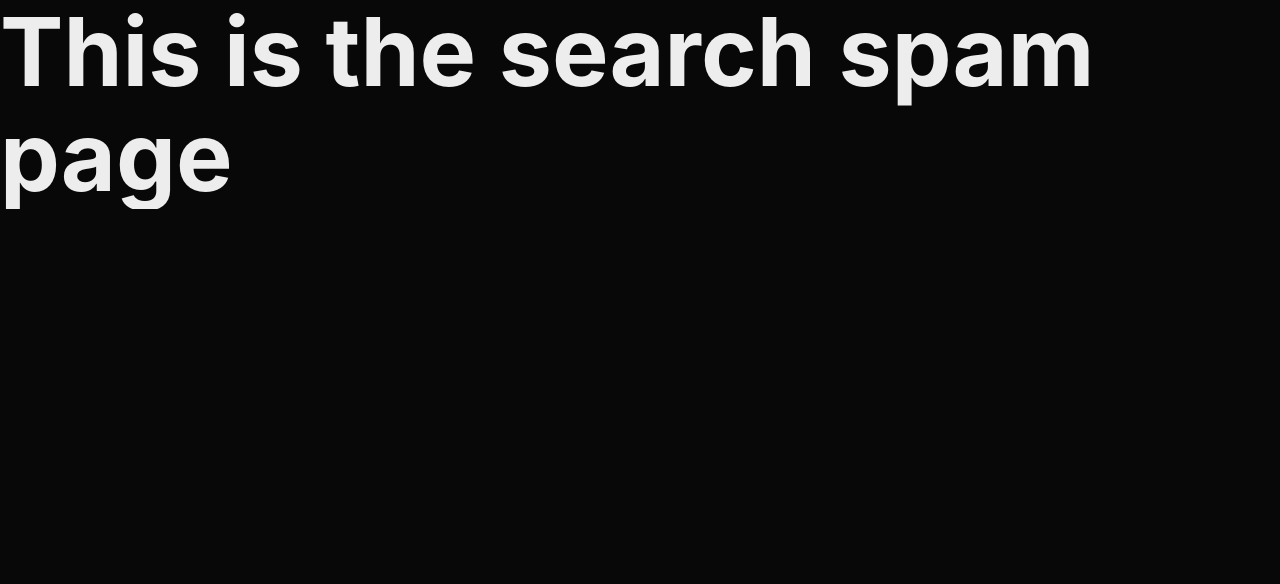
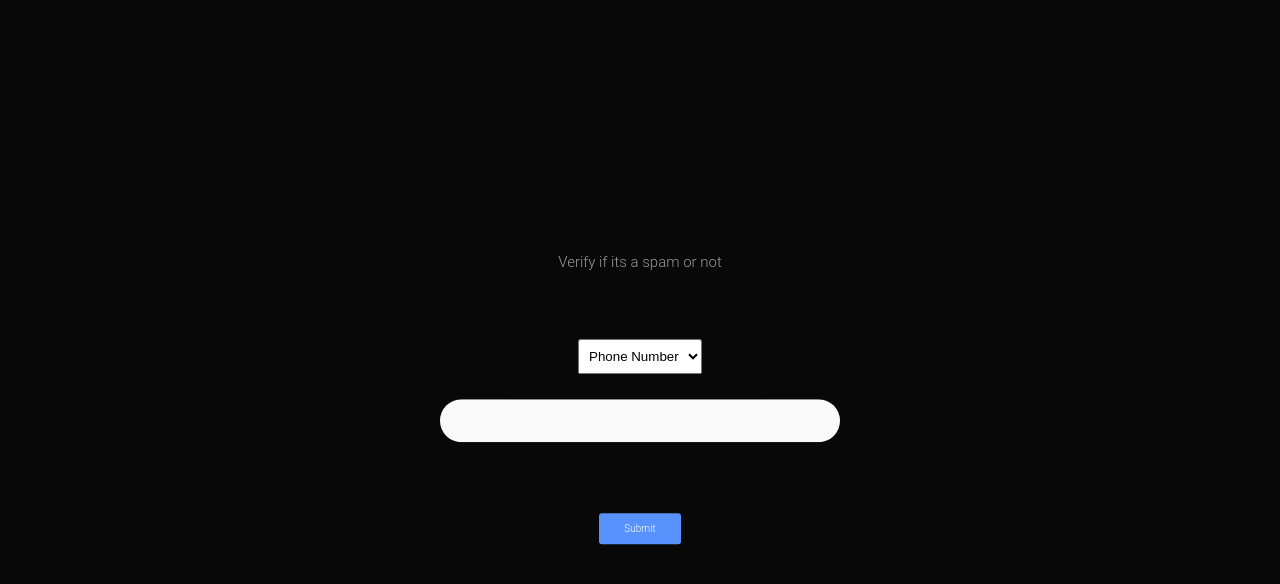
Before and after one commit to JazzBlaze/SpamEye, a React (Create React App) app: page /search-spam in a window 1280 px wide. Shown: the top 584 px of the page. Built offline with nearby package versions, Linux system fonts and the light colour scheme.

Commit message:
backend update

```diff
--- a/package.json
+++ b/package.json
@@ -7,6 +7,7 @@
     "@emotion/styled": "^11.10.6",
     "@mui/icons-material": "^5.11.11",
     "@mui/material": "^5.11.14",
+    "@supabase/supabase-js": "^2.12.1",
     "@testing-library/jest-dom": "^5.16.5",
     "@testing-library/react": "^13.4.0",
     "@testing-library/user-event": "^13.5.0",
--- /dev/null
+++ b/src/pages/Supabaseclient.js
@@ -0,0 +1,8 @@
+
+import { createClient } from '@supabase/supabase-js'
+
+const supabaseUrl = process.env.REACT_APP_SUPABASE_URL
+const supabaseKey = process.env.REACT_APP_AMON_KEY
+const supabase = createClient(supabaseUrl, supabaseKey)
+
+export default supabase
--- a/src/pages/report-spam.jsx
+++ b/src/pages/report-spam.jsx
@@ -1,9 +1,46 @@
 import React, { useEffect, useState } from "react";
 import { useRef } from "react";
-function Report(){
-const [selects,setSelects]=useState();
-const [value,setvalue]=useState();
-const [formError, setFormError] = useState(null);
+import supabase from "./Supabaseclient"
+function Report() {
+    const [selects, setSelects] = useState();
+    const [value, setvalue] = useState();
+    const [formError, setFormError] = useState(null);
+
+    const handleSubmit = async (e) => {
+        e.preventDefault()
+        if (selects == "Phone Number") {
+            const { data, error } = await supabase
+                .from('phoneno')
+                .insert([{ value }])
+
+            if (error) {
+                console.log(error)
+                setFormError('Please fill in all the fields correctly.')
+            }
+            if (data) {
+                console.log(data)
+                setFormError(null)
+
+            }
+        }
+        if (selects == "UPI ID") {
+            const { data, error } = await supabase
+                .from('upiid')
+                .insert([{ value }])
+
+            if (error) {
+                console.log(error)
+                setFormError('Please fill in all the fields correctly.')
+            }
+            if (data) {
+                console.log(data)
+                setFormError(null)
+
+            }
+        }
+    }
+
+
 
     return (
 
@@ -16,16 +53,16 @@ const [formError, setFormError] = useState(null);
                         <h2>Report a spam</h2>
                         <label class="input">
                             <p>{selects}</p>
-                            <select  value={selects} className="dropd" onChange={e=>setSelects(e.target.value)}>
+                            <select value={selects} className="dropd" onChange={e => setSelects(e.target.value)}>
                                 <option >Phone Number</option>
                                 <option value="Email">Email</option>
                                 <option value="SMS">SMS</option>
                                 <option value="UPI ID">UPI ID</option>
                             </select>
-                       <input value={value} onChange={(e)=>setvalue(e.target.value)} className="inputarea" type="text"></input>
+                            <input value={value} onChange={(e) => setvalue(e.target.value)} className="inputarea" type="text"></input>
                         </label>
 
-                        <button class="first next" >Submit</button>
+                        <button class="first next" onClick={handleSubmit}>Submit</button>
                     </form>
                     <form class="slider-form slider-two">
                         <h2>Are you happy with our service?</h2>
--- a/src/pages/search-spam.jsx
+++ b/src/pages/search-spam.jsx
@@ -1,8 +1,87 @@
 import React from "react";
+import { useEffect, useState } from "react";
+import { useRef } from "react";
+import supabase from "./Supabaseclient"
+function Search(){
+    const [selects, setSelects] = useState();
+    const [value, setvalue] = useState();
+    const [fetchError, setFetchError] = useState(null);
 
-function Search(){
+
+    const handleSubmit = async () => {
+        if (selects == "Phone Number") {
+            const { data, error } = await supabase
+                .from('phoneno')
+                .select()
+
+            if (error) {
+                setFetchError('hey')
+                setvalue(null)
+                console.log(error)
+            }
+            if (data) {
+               let count;
+                console.log(data)
+               for(let i=0;i<data.length;i++){
+                if (data[i].value==value){
+                    count++;
+                }
+               }
+                setFetchError(null)
+
+            }
+        }
+        if (selects == "UPI ID") {
+        const { data, error } = await supabase
+            .from('upiid')
+            .select()
+
+        if (error) {
+            setFetchError('hey')
+            setvalue(null)
+            console.log(error)
+        }
+        if (data) {
+            let count;
+            for(let i=0;i<data.length;i++){
+                if (data[i].value==value){
+                    count++;
+                }
+               }
+            setFetchError(null)
+
+        }}
+    }
+
+
+
     return (
-        <h1>This is the search spam page</h1>
+
+        <div class="container slider-one-active">
+
+
+            <div class="slider-ctr">
+                <div class="slider">
+                    <form class="slider-form slider-one">
+                        <h2>Verify if its a spam or not</h2>
+                        <label class="input">
+                            <p>{selects}</p>
+                            <select value={selects} className="dropd" onChange={e => setSelects(e.target.value)}>
+                                <option >Phone Number</option>
+                                <option value="Email">Email</option>
+                                <option value="SMS">SMS</option>
+                                <option value="UPI ID">UPI ID</option>
+                            </select>
+                            <input value={value} onChange={(e) => setvalue(e.target.value)} className="inputarea" type="text"></input>
+                        </label>
+
+                        <button class="first next" type="button" onClick={handleSubmit}>Submit</button>
+                    </form>
+
+                </div>
+            </div>
+        </div>
+
     );
 }
 
```
Also changed, not shown: 2 other files (tests, documents, lock files or other folders).
